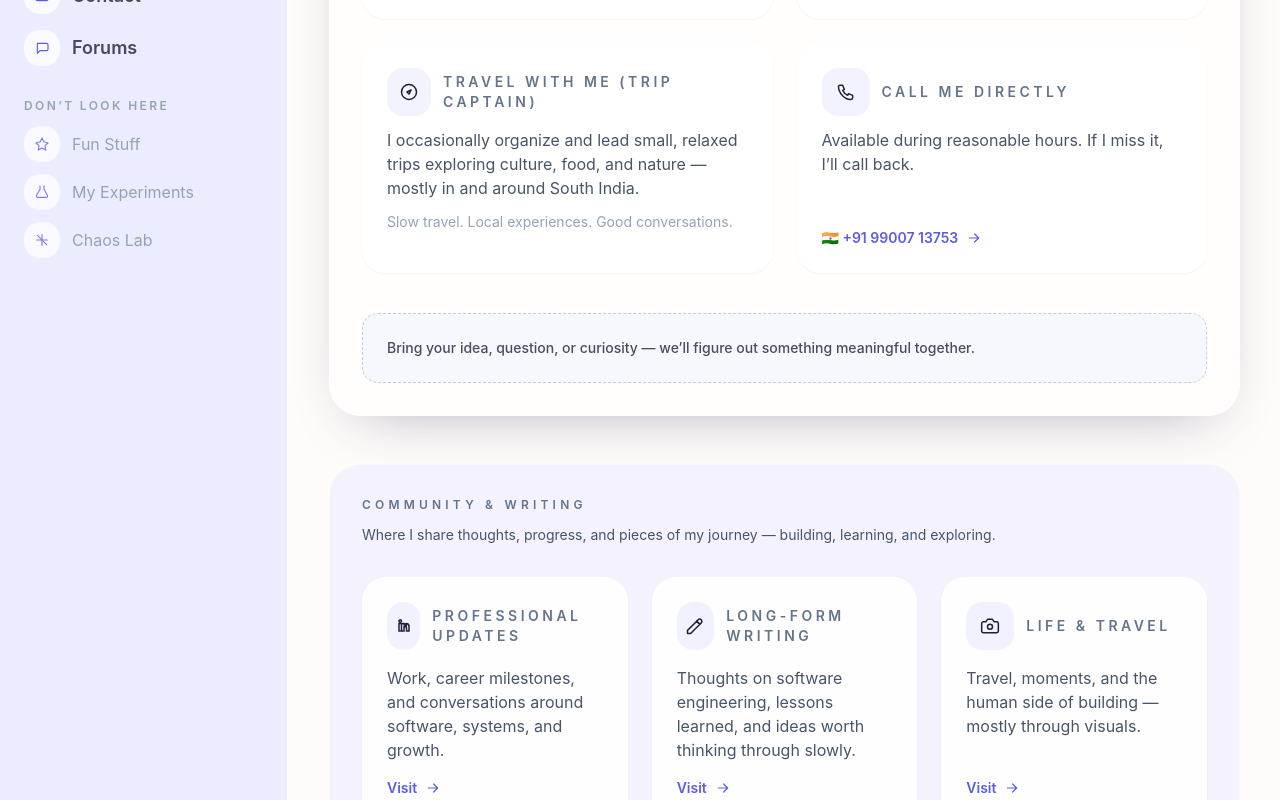
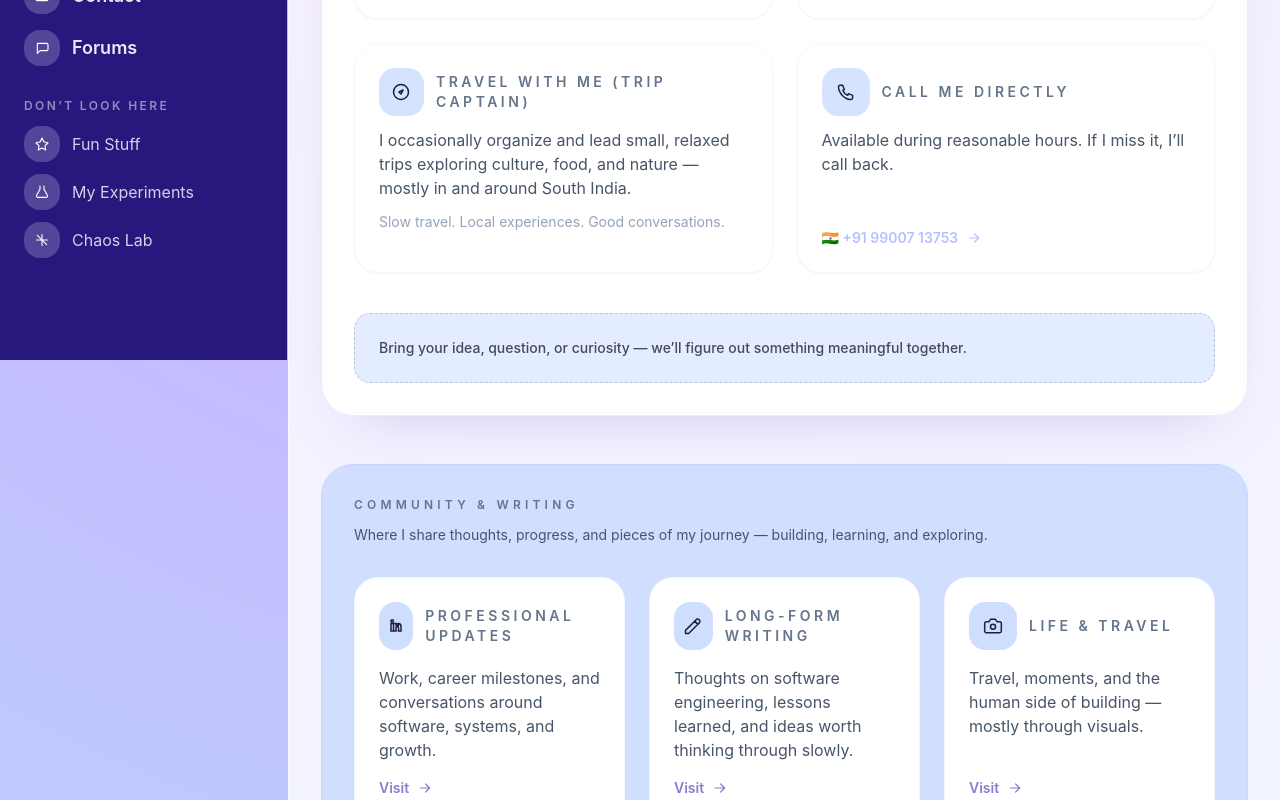
Before and after one commit to deploy-and-die/my-tech-suit, a Next.js app: page /contact in a window 1280 px wide. Shown: the part 440-1240 px from the top of the page. Built offline with nearby package versions, Linux system fonts and the light colour scheme.

Commit message:
Changed Application theme color

```diff
--- a/app/globals.css
+++ b/app/globals.css
@@ -7,8 +7,9 @@
 }
 
 body {
-  @apply bg-peach text-ink;
   font-family: "Inter", system-ui, -apple-system, sans-serif;
+  background: radial-gradient(circle at top, #e7c6ff 0%, #c8b6ff 40%, #bbd0ff 100%);
+  color: #1f1f3a;
 }
 
 main {
--- a/app/layout.tsx
+++ b/app/layout.tsx
@@ -16,11 +16,11 @@ export default function RootLayout({
 }) {
   return (
     <html lang="en">
-      <body className="min-h-screen bg-peach">
+      <body className="min-h-screen">
         <div className="flex min-h-screen flex-col lg:flex-row">
           <Sidebar />
-          <main className="flex flex-1 justify-center border-l-0 border-white/60 bg-white/80 px-4 py-8 transition-all duration-300 backdrop-blur lg:border-l lg:px-10">
-            <div className="w-full max-w-5xl space-y-8 lg:min-h-[calc(100vh-4rem)]">
+          <main className="flex flex-1 justify-center border-l-0 border-white/60 bg-white/80 px-4 py-8 transition-all duration-300 backdrop-blur lg:border-l lg:px-8">
+            <div className="w-full max-w-5xl space-y-8 pb-24 lg:min-h-[calc(100vh-4rem)] lg:pb-32">
               {children}
             </div>
           </main>
--- a/components/contact/ContactSection.tsx
+++ b/components/contact/ContactSection.tsx
@@ -46,7 +46,7 @@ const contactCards: ContactCard[] = [
 
 export function ContactSection() {
   return (
-    <section className="space-y-10 rounded-[32px] border border-white/60 bg-white/70 p-8 shadow-soft">
+    <section className="space-y-10 rounded-[32px] border border-accent/30 bg-white/80 p-8 shadow-soft backdrop-blur">
       <div className="space-y-4">
         <div className="inline-flex items-center gap-3 rounded-full bg-lavender px-4 py-2 text-xs font-semibold uppercase tracking-[0.35em] text-ink">
           Send me a note
@@ -77,7 +77,7 @@ export function ContactSection() {
 function ContactCard({ card }: { card: ContactCard }) {
   const { title, description, mutedLine, action, icon } = card;
   return (
-    <div className="flex min-h-[230px] flex-col justify-between rounded-3xl border border-white/70 bg-white/90 p-6 shadow-sm transition-all duration-300 ease-out hover:-translate-y-1 hover:shadow-soft motion-reduce:transform-none motion-reduce:transition-none">
+    <div className="flex min-h-[230px] flex-col justify-between rounded-3xl border border-accent/10 bg-white p-6 shadow-sm transition-all duration-300 ease-out hover:-translate-y-1 hover:shadow-soft motion-reduce:transform-none motion-reduce:transition-none">
       <div className="space-y-3">
         <div className="flex items-center gap-3">
           <span className="flex h-12 w-12 items-center justify-center rounded-2xl bg-lavender/60 text-ink">
@@ -98,7 +98,7 @@ function CardAction({ action }: { action: ContactAction }) {
   const linkClasses =
     "inline-flex items-center gap-2 text-sm font-semibold text-accent transition hover:text-accentDark";
   const buttonClasses =
-    "inline-flex items-center gap-2 rounded-full border border-ink/10 px-4 py-2 text-sm font-semibold text-ink transition hover:bg-lavender/50";
+    "inline-flex items-center gap-2 rounded-full bg-accent px-4 py-2 text-sm font-semibold text-white shadow-sm transition hover:bg-accentDark";
   const className = variant === "button" ? buttonClasses : linkClasses;
 
   if (href.startsWith("mailto:") || href.startsWith("tel:")) {
--- a/components/contact/SocialSection.tsx
+++ b/components/contact/SocialSection.tsx
@@ -32,7 +32,7 @@ const socialCards: SocialCard[] = [
 
 export function SocialSection() {
   return (
-    <section className="space-y-8 rounded-[32px] border border-white/50 bg-lavender/60 p-8">
+    <section className="space-y-8 rounded-[32px] border border-accent/25 bg-lavender/60 p-8">
       <div className="space-y-3">
         <p className="text-xs font-semibold uppercase tracking-[0.35em] text-slate-500">Community &amp; Writing</p>
         <p className="max-w-2xl text-sm text-slate-600">
@@ -43,17 +43,17 @@ export function SocialSection() {
         {socialCards.map((card) => (
           <article
             key={card.title}
-            className="flex flex-col gap-4 rounded-3xl border border-white/70 bg-white/90 p-6 shadow-sm transition-all duration-300 ease-out hover:-translate-y-1 hover:shadow-soft motion-reduce:transform-none motion-reduce:transition-none"
+            className="flex flex-col gap-4 rounded-3xl border border-accent/15 bg-white p-6 shadow-sm transition-all duration-300 ease-out hover:-translate-y-1 hover:shadow-soft motion-reduce:transform-none motion-reduce:transition-none"
           >
             <div className="flex items-center gap-3">
-              <span className="flex h-12 w-12 items-center justify-center rounded-2xl bg-lavender/60 text-ink">
+              <span className="flex h-12 w-12 items-center justify-center rounded-2xl bg-lavender/70 text-ink">
                 {card.icon}
               </span>
               <h3 className="text-sm font-semibold uppercase tracking-[0.25em] text-slate-500">{card.title}</h3>
             </div>
             <p className="flex-1 text-base text-slate-600">{card.description}</p>
             <Link
-              className="inline-flex items-center gap-2 text-sm font-semibold text-accent transition hover:text-accentDark"
+              className="inline-flex items-center gap-2 text-sm font-semibold text-accentDark transition hover:text-ink"
               href={card.href}
               rel="noreferrer"
               target="_blank"
--- a/components/navigation/Sidebar.tsx
+++ b/components/navigation/Sidebar.tsx
@@ -76,7 +76,7 @@ export function Sidebar() {
           <p className="text-xs uppercase tracking-[0.2em] text-slate-500">Explore</p>
         </div>
         <button
-          className="rounded-full border border-white/70 bg-lavender px-4 py-2 text-xs font-semibold uppercase tracking-[0.2em] text-ink"
+          className="rounded-full border border-white/70 bg-[#27187e] px-4 py-2 text-xs font-semibold uppercase tracking-[0.2em] text-white"
           onClick={() => setIsOpen(true)}
           type="button"
         >
@@ -86,13 +86,13 @@ export function Sidebar() {
       {isOpen ? (
         <div className="fixed inset-0 z-40 bg-ink/40 lg:hidden" onClick={() => setIsOpen(false)}>
           <aside
-            className="h-full w-72 border-r border-white/70 bg-lavender px-6 py-10 text-ink shadow-soft"
+            className="h-full w-72 border-r border-white/70 bg-[#27187e] px-6 py-10 text-white shadow-soft"
             onClick={(event) => event.stopPropagation()}
           >
             <div className="flex items-center justify-between">
-              <p className="text-sm uppercase tracking-[0.2em] text-slate-500">Explore</p>
+              <p className="text-sm uppercase tracking-[0.2em] text-white/70">Explore</p>
               <button
-                className="text-xs font-semibold uppercase tracking-[0.2em] text-slate-500"
+                className="text-xs font-semibold uppercase tracking-[0.2em] text-white/70"
                 onClick={() => setIsOpen(false)}
                 type="button"
               >
@@ -101,18 +101,18 @@ export function Sidebar() {
             </div>
             <div className="mt-8 space-y-8">
               <nav className="space-y-3">
-                <p className="text-xs font-semibold uppercase tracking-[0.2em] text-slate-500">
+                <p className="text-xs font-semibold uppercase tracking-[0.2em] text-white/60">
                   Primary
                 </p>
                 <ul className="space-y-4 text-lg font-semibold">
                   {primaryLinks.map((link) => (
                     <li key={link.href}>
                       <Link
-                        className="flex items-center gap-3 text-ink/80 transition hover:text-accent"
+                        className="group flex items-center gap-3 text-white/90 transition hover:text-[#ffd6ff]"
                         href={link.href}
                         onClick={() => setIsOpen(false)}
                       >
-                        <span className="flex h-9 w-9 items-center justify-center rounded-2xl bg-white/80 text-accent">
+                        <span className="flex h-9 w-9 items-center justify-center rounded-2xl bg-white/20 text-white transition group-hover:bg-white/40 group-hover:text-[#27187e]">
                           {link.icon}
                         </span>
                         {link.label}
@@ -122,18 +122,18 @@ export function Sidebar() {
                 </ul>
               </nav>
               <nav className="space-y-3">
-                <p className="text-xs font-semibold uppercase tracking-[0.2em] text-slate-400">
+                <p className="text-xs font-semibold uppercase tracking-[0.2em] text-white/50">
                   Don’t Look Here
                 </p>
-                <ul className="space-y-3 text-base text-slate-400">
+                <ul className="space-y-3 text-base text-white/70">
                   {secondaryLinks.map((link) => (
                     <li key={link.href}>
                       <Link
-                        className="flex items-center gap-3 transition hover:text-accentLight"
+                        className="group flex items-center gap-3 transition text-white/80 hover:text-[#ffd6ff]"
                         href={link.href}
                         onClick={() => setIsOpen(false)}
                       >
-                        <span className="flex h-9 w-9 items-center justify-center rounded-2xl bg-white/60 text-accentLight">
+                        <span className="flex h-9 w-9 items-center justify-center rounded-2xl bg-white/20 text-white transition group-hover:bg-white/40 group-hover:text-[#27187e]">
                           {link.icon}
                         </span>
                         {link.label}
@@ -147,7 +147,7 @@ export function Sidebar() {
         </div>
       ) : null}
       <aside
-        className={`relative hidden border-r border-white/70 bg-lavender px-6 py-10 text-ink transition-all duration-300 lg:block ${
+        className={`relative hidden border-r border-white/70 bg-[#27187e] px-6 py-10 text-white transition-all duration-300 lg:block lg:sticky lg:top-0 lg:h-screen ${
           isExpanded ? "w-72" : "w-[7.5rem]"
         }`}
         onMouseEnter={handleInteractionStart}
@@ -215,14 +215,14 @@ export function Sidebar() {
             }`}
           >
             <nav className="space-y-3">
-              <p className="text-xs font-semibold uppercase tracking-[0.2em] text-slate-500">
+              <p className="text-xs font-semibold uppercase tracking-[0.2em] text-white/60">
                 Primary
               </p>
               <ul className="space-y-4 text-lg font-semibold">
                 {primaryLinks.map((link) => (
                   <li key={link.href}>
-                    <Link className="flex items-center gap-3 text-ink/80 hover:text-accent" href={link.href}>
-                      <span className="flex h-9 w-9 items-center justify-center rounded-2xl bg-white/80 text-accent">
+                  <Link className="group flex items-center gap-3 text-white/90 transition hover:text-[#ffd6ff]" href={link.href}>
+                    <span className="flex h-9 w-9 items-center justify-center rounded-2xl bg-white/20 text-white transition group-hover:bg-white/40 group-hover:text-[#27187e]">
                       {link.icon}
                     </span>
                     {link.label}
@@ -232,14 +232,14 @@ export function Sidebar() {
               </ul>
             </nav>
             <nav className="space-y-3">
-              <p className="text-xs font-semibold uppercase tracking-[0.2em] text-slate-400">
+              <p className="text-xs font-semibold uppercase tracking-[0.2em] text-white/50">
                 Don’t Look Here
               </p>
-              <ul className="space-y-3 text-base text-slate-400">
+              <ul className="space-y-3 text-base text-white/70">
                 {secondaryLinks.map((link) => (
                   <li key={link.href}>
-                    <Link className="flex items-center gap-3 hover:text-accentLight" href={link.href}>
-                      <span className="flex h-9 w-9 items-center justify-center rounded-2xl bg-white/70 text-accentLight">
+                  <Link className="group flex items-center gap-3 text-white/80 transition hover:text-[#ffd6ff]" href={link.href}>
+                    <span className="flex h-9 w-9 items-center justify-center rounded-2xl bg-white/20 text-white transition group-hover:bg-white/40 group-hover:text-[#27187e]">
                       {link.icon}
                     </span>
                     {link.label}
```
Also changed, not shown: components/layout/BrandPage.tsx (+12 -12 lines), tailwind.config.js (+6 -6 lines). Lines whose indentation alone changed are shown as unchanged.
